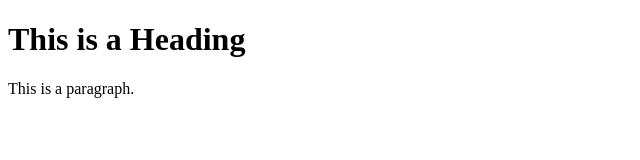
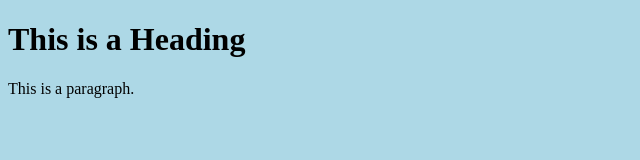
Before and after one commit to Agnes-milia/IRU2, a plain HTML site: page index.html in a window 1280 px wide. Shown: the whole page, without its empty margins (0-640 px from the left). Drawn offline with Linux system fonts and the light colour scheme.

Commit message:
Stilus hozzaadasa

```diff
--- a/index.html
+++ b/index.html
@@ -1,7 +1,8 @@
 <!DOCTYPE html>
 <html>
 <head>
-<title>Agnes</title>
+	<title>Agnes</title>
+	<link rel="stylesheet" href="stilus.css">
 </head>
 <body>
 
--- /dev/null
+++ b/stilus.css
@@ -0,0 +1,3 @@
+body {
+	background-color: lightblue;
+}
```
